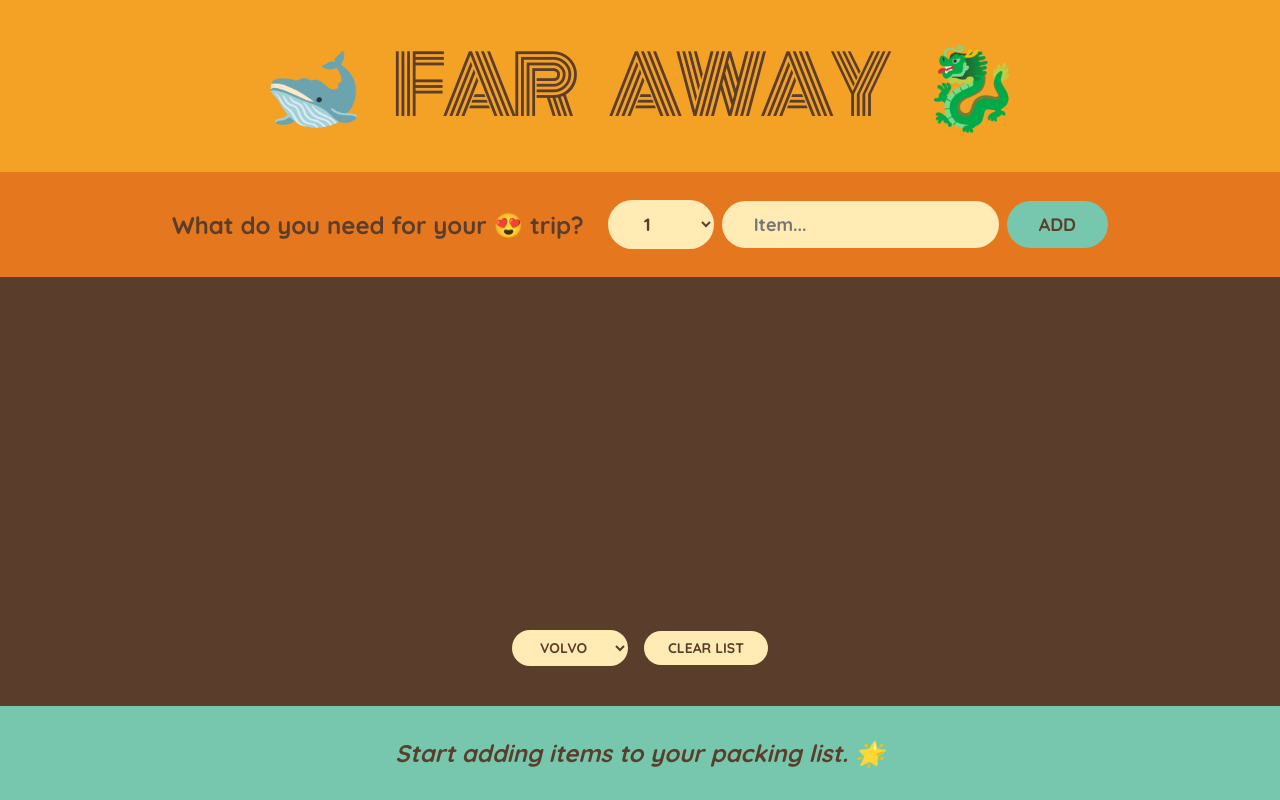
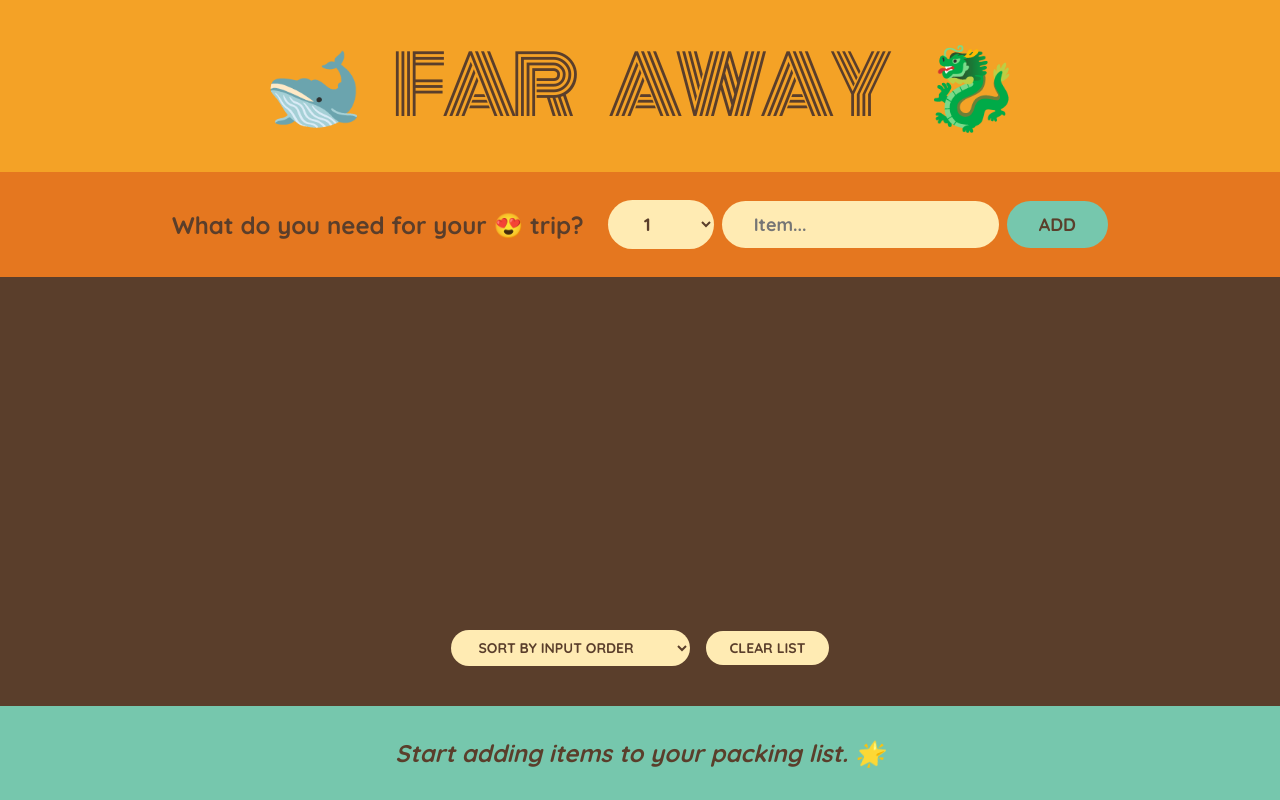
Before and after one commit to ThanhHieu2004/05-travel-list, a React (Create React App) app: page / in a window 1280 px wide. Built offline with nearby package versions, Linux system fonts and the light colour scheme.

Commit message:
Implement sorting functionality in PackingList component for improved item organization

```diff
--- a/src/components/PackingList.jsx
+++ b/src/components/PackingList.jsx
@@ -1,12 +1,39 @@
-import React from "react";
+import React, { useState } from "react";
 
 import Item from "./Item";
 
 function PackingList({ items, onUpdateItem, onDeleteItem }) {
+  const [sortBy, setSortBy] = useState("input");
+
+  let sortedItems;
+
+  switch (sortBy) {
+    case "input": {
+      sortedItems = items;
+      break;
+    }
+    case "description": {
+      // We don't want to mutate the original items --> use slice
+      sortedItems = items.slice().sort(
+        (item1, item2) => item1.description.localeCompare(item2.description) // Compare string
+      );
+      break;
+    }
+    case "packed": {
+      // We don't want to mutate the original items --> use slice
+      sortedItems = items
+        .slice()
+        .sort((item1, item2) => Number(item1.packed) - Number(item2.packed)); // Compare boolean
+      break;
+    }
+    default: {
+      sortedItems = items;
+    }
+  }
   return (
     <div className="list">
       <ul>
-        {items.map((item) => (
+        {sortedItems.map((item) => (
           <Item
             item={item}
             key={item.id}
@@ -16,11 +43,15 @@ function PackingList({ items, onUpdateItem, onDeleteItem }) {
         ))}
       </ul>
       <div className="actions">
-        <select name="cars" id="cars">
-          <option value="volvo">Volvo</option>
-          <option value="saab">Saab</option>
-          <option value="opel">Opel</option>
-          <option value="audi">Audi</option>
+        <select
+          name="sortingCriteria"
+          id="sortingCriteria"
+          value={sortBy}
+          onChange={(e) => setSortBy(e.target.value)}
+        >
+          <option value="input">Sort by input order</option>
+          <option value="description">Sort by description</option>
+          <option value="packed">Sort by packed status</option>
         </select>
         <button>Clear list</button>
       </div>
```
